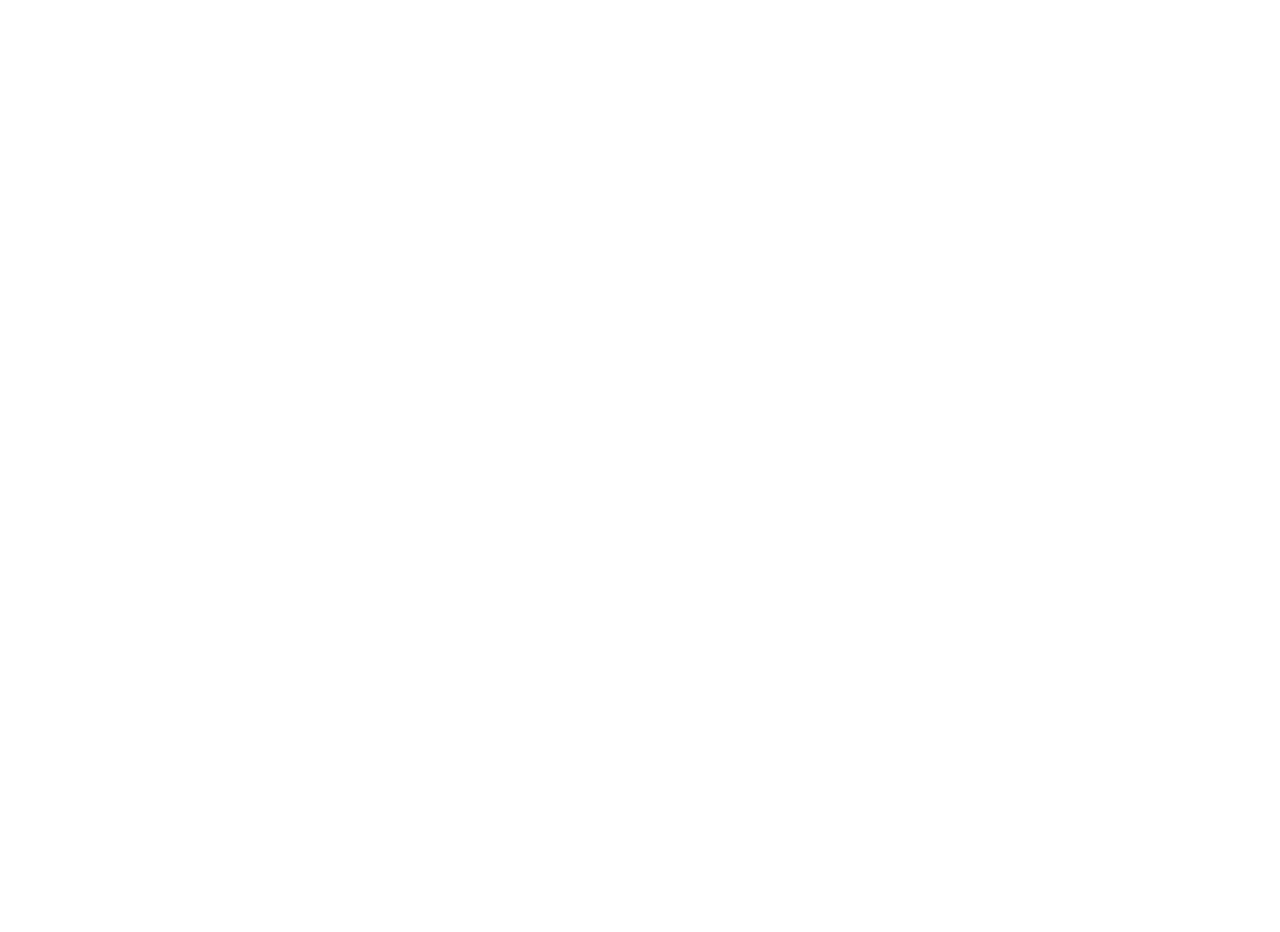
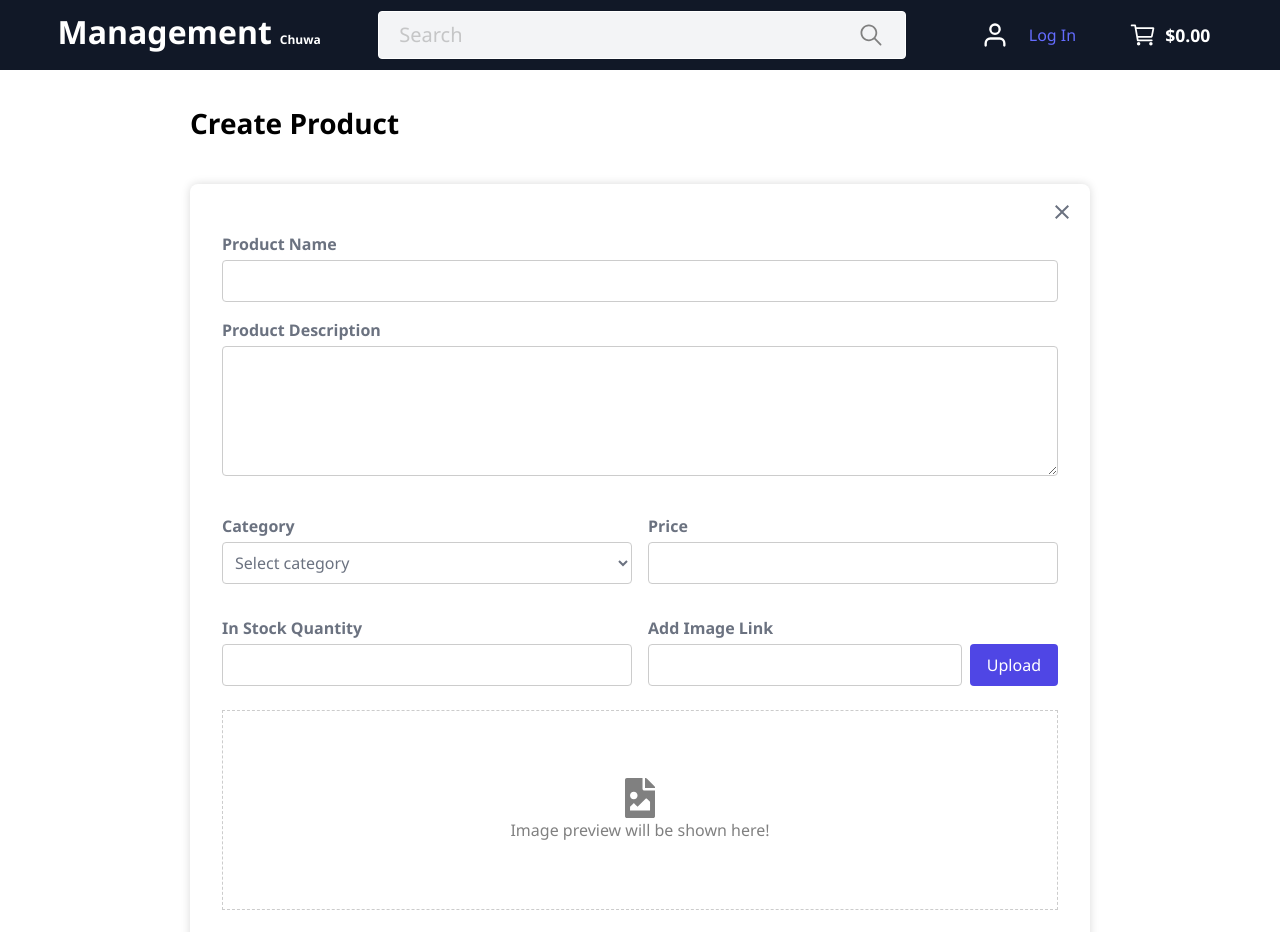
Before and after one commit to sierracheng/chuwa-project-1, a React (Vite) app: page /create-product in a window 1280 px wide. Before the commit this address had no page. Shown: the top 932 px of the page. Before the commit the page ends 800 px from the top, so only its background shows below. Built offline with nearby package versions, Linux system fonts and the light colour scheme.

Commit message:
create product page

```diff
--- a/src/App.tsx
+++ b/src/App.tsx
@@ -9,6 +9,7 @@
   SuccessfulPage,
   ForgetPassword,
   UpdatePasswordPage,
+  CreateProductPage,
 } from "./pages";
 
 function App() {
@@ -71,6 +72,14 @@
             </Layout>
           }
         />
+        <Route
+          path="/create-product"
+          element={
+            <Layout>
+              <CreateProductPage />
+            </Layout>
+          }
+        />
       </Routes>
     </BrowserRouter>
   );
--- a/src/constants/icons.tsx
+++ b/src/constants/icons.tsx
@@ -9,6 +9,7 @@
 import { MdMarkEmailRead } from "react-icons/md";
 import { FiUserCheck } from "react-icons/fi";
 import { FaAngleDoubleLeft, FaAngleDoubleRight } from "react-icons/fa";
+import { FaFileImage } from "react-icons/fa";
 
 /**
  * TODO:
@@ -28,4 +29,5 @@
   USER_CHECK: <FiUserCheck size={28} />,
   LEFT_ARROW: <FaAngleDoubleLeft size={16} />,
   RIGHT_ARROW: <FaAngleDoubleRight size={16} />,
+  IMAGE: <FaFileImage size={40} />,
 };
--- /dev/null
+++ b/src/pages/CreateProductPage/CreateProductPage.css
@@ -0,0 +1,159 @@
+.create-product-page {
+    width: 100%;
+    color: black;
+    display: flex;
+    flex-direction: column;
+    align-items: center;
+}
+
+/* only child div changes */
+.create-product-page > div {
+    max-width: 900px;
+    width: 80vw;
+}
+.title-create-page {
+    font-size: 1.75rem;
+    font-weight: bold;
+    margin-bottom: 1.5rem;
+    color: black;
+    text-align: left;
+    margin-left: 0;
+}
+.product-form-container {
+    text-align: left;
+    margin: 40px auto;
+    padding: 2rem;
+    background-color: #ffffff;
+    color: #6B7280;
+    max-width: 900px;
+    width: 100%;
+}
+
+.product-form {
+    width: 100%;
+}
+
+.product-form label{
+    display: block;
+    margin-top: 1rem;
+    font-weight: 600;
+    margin-bottom: 0.25rem;
+}
+
+.product-form input,
+.product-form select,
+.product-form textarea {
+    width: 100%;
+    padding: 0.5rem;
+    border: 1px solid #ccc;
+    border-radius: 4px;
+}
+
+.product-form textarea {
+    resize: vertical;
+    height: 130px;
+}
+
+.product-form-row {
+    display: flex;
+    gap: 1rem;
+    margin-top: 1rem;
+    flex-wrap: wrap;
+}
+
+.product-form-group {
+    flex: 1;
+    min-width: 200px;
+}
+
+.image-upload-with-button {
+    display: flex;
+    gap: 0.5rem;
+}
+.image-upload-with-button input {
+    flex: 1;
+}
+
+.upload-btn {
+    background-color: #4f46e5;
+    color: white;
+    padding: 0.5rem 1rem;
+    border-radius: 4px;
+    cursor: pointer;
+    white-space: nowrap;
+}
+
+.upload-btn:hover {
+    background-color: #4338ca;
+}
+
+.image-preview-container {
+    display: flex;
+    flex-direction: column;
+    align-items: center;
+}
+
+
+.image-preview-container {
+    margin-top: 1.5rem;
+    text-align: center;
+    border: 1px dashed #ccc;
+    padding: 1rem;
+    height: 200px;
+    display: flex;
+    flex-direction: column;
+    justify-content: center;
+    align-items: center;
+    color: grey;
+}
+
+.image-preview-container img {
+    max-height: 150px;
+    max-width: 100%;
+    object-fit: contain;
+    margin-bottom: 0.5rem;
+}
+
+.error-message-product {
+    color: red;
+    margin-top: 0.5rem;
+}
+
+.success-message-product {
+    color: green;
+    font-weight: bold;
+    margin-top: 0.5rem;
+}
+
+.add-product-button {
+    background-color: #4f46e5;
+    color: white;
+    padding: 0.75rem 1.5rem;
+    margin-top: 1.5rem;
+    border-radius: 4px;
+    cursor: pointer;
+}
+
+.add-product-button:hover {
+    background-color: #4338ca;
+}
+
+@media (max-width: 600px) {
+    .product-form-row {
+        flex-direction: column;
+    }
+    .product-form-group {
+        width: 100%;
+    }
+    .image-upload-with-button {
+        flex-direction: column;
+        align-items: stretch;
+    }
+    .image-upload-with-button input {
+        width: 100%;
+    }
+    .upload-btn {
+        width: 100%;
+        margin-top: 0.5rem;
+    }
+}
--- a/src/pages/CreateProductPage/CreateProductPage.tsx
+++ b/src/pages/CreateProductPage/CreateProductPage.tsx
@@ -0,0 +1,145 @@
+import React, { useState } from 'react';
+import { useNavigate } from 'react-router-dom';
+import { createProductAPI } from '../../back-end/APITesting/Product';
+import './CreateProductPage.css';
+import { Card } from '../../components/Card/Card';
+import { icons } from '../../constants/icons';
+
+export const CreateProductPage: React.FC = () => {
+    const [productName, setProductName] = useState('');
+    const [productDescription, setProductDescription] = useState('');
+    const [productPrice, setProductPrice] = useState('');
+    const [productCategory, setProductCategory] = useState('');
+    const [productStock, setProductStock] = useState('');
+    const [imageUrl, setImageUrl] = useState('');
+    const [UploadImage, setUploadImage] = useState('');
+    const [errorMsg, setErrorMsg] = useState('');
+    const [showSuccess, setShowSuccess] = useState(false);
+    const navigate = useNavigate();
+
+    const handleSubmit = async (e: React.FormEvent) => {
+        e.preventDefault();
+        setErrorMsg('');
+        setShowSuccess(false);
+
+        if (!productName || !productDescription || !productPrice || !productStock) {
+            setErrorMsg('All fields are required.');
+            return;
+        }
+
+        const res = await createProductAPI(
+            productName,
+            productDescription,
+            productCategory as any, //?
+            parseFloat(productPrice),
+            parseInt(productStock),
+            imageUrl
+        )
+
+        if (res.success) {
+            setShowSuccess(true);
+            setTimeout(() => navigate('/'), 2000);
+        } else {
+            setErrorMsg('Failed to create product.');
+        }
+    };
+
+    const handleClose = () => {
+        navigate(-1);
+    };
+
+
+    return (
+        <div className='create-product-page'>
+            <div>
+            <h2 className='title-create-page'>Create Product</h2>
+            <Card handleClose={handleClose} className='product-form-container'>
+            <form onSubmit={handleSubmit} className='product-form'>
+                <label>Product Name</label>
+                <input
+                    type='text'
+                    value={productName}
+                    onChange={(e) => setProductName(e.target.value)}
+                />
+
+                <label>Product Description</label>
+                <textarea
+                    value={productDescription}
+                    onChange={(e) => setProductDescription(e.target.value)}
+                />
+
+                <div className='product-form-row'>
+                    <div className='product-form-group'>
+                        <label>Category</label>
+                        <select
+                            value={productCategory}
+                            onChange={(e) => setProductCategory(e.target.value)}
+                        >
+                            <option value="" disabled>Select category</option>
+                            <option value='Electronics'>Electronics</option>
+                            <option value='Clothing'>Clothing</option>
+                            <option value='Books'>Books</option>
+                            <option value='Home'>Home</option>
+                            <option value='Others'>Others</option>
+                        </select>
+                    </div>
+                    <div className='product-form-group'>
+                        <label>Price</label>
+                        <input
+                            type='number'
+                            value={productPrice}
+                            onChange={(e) => setProductPrice(e.target.value)}
+                            min='0'
+                        />
+                    </div>
+                </div>
+
+                <div className='product-form-row'>
+                    <div className='product-form-group'>
+                        <label>In Stock Quantity</label>
+                        <input
+                            type='number'
+                            value={productStock}
+                            onChange={(e) => setProductStock(e.target.value)}
+                            min='0'
+                        />
+                    </div>
+                    <div className='product-form-group'>
+                        <label>Add Image Link</label>
+                        <div className='image-upload-with-button'>
+                        <input
+                            type='text'
+                            value={imageUrl}
+                            onChange={(e) => setImageUrl(e.target.value)}
+                        />
+                        <button
+                        type='button'
+                        onClick={() => setUploadImage(imageUrl)}
+                        className="upload-btn"
+                        >Upload</button>
+                        </div>
+                    </div>
+                </div>
+
+                <div className="image-preview-container">
+                {UploadImage ? (
+                    <div>
+                        <img src={UploadImage} alt='Preview' />
+                        <p>Image preview!</p>
+                    </div>
+                ): (
+                    <>
+                    {icons.IMAGE}
+                    <p>Image preview will be shown here!</p>
+                </>
+                )}
+                </div>
+                {errorMsg && <p className='error-message-product'>{errorMsg}</p>}
+                {showSuccess && <p className='success-message-product'>Product created successfully!</p>}
+                <button type='submit' className='add-product-button'>Add Product</button>
+            </form>
+            </Card>
+            </div>
+        </div>
+    );
+}
--- a/src/pages/index.tsx
+++ b/src/pages/index.tsx
@@ -4,3 +4,4 @@
 export * from './signupPage';
 export * from './ForgetPasswordPage';
 export * from './UpdatePasswordPage';
+export * from './CreateProductPage';
```
